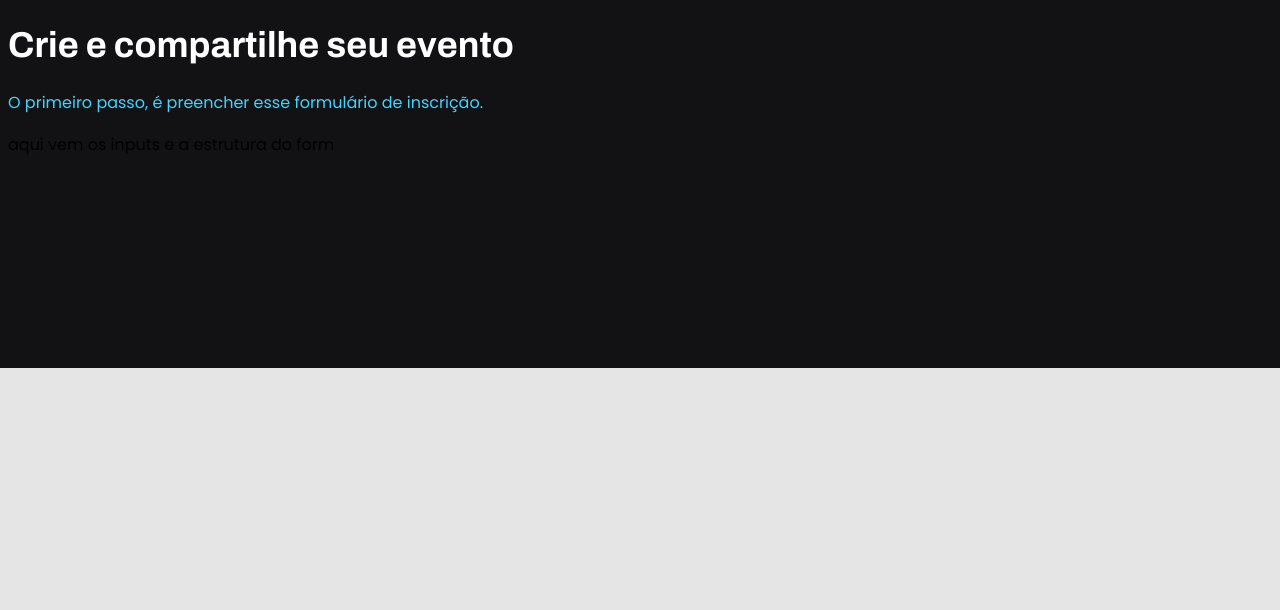
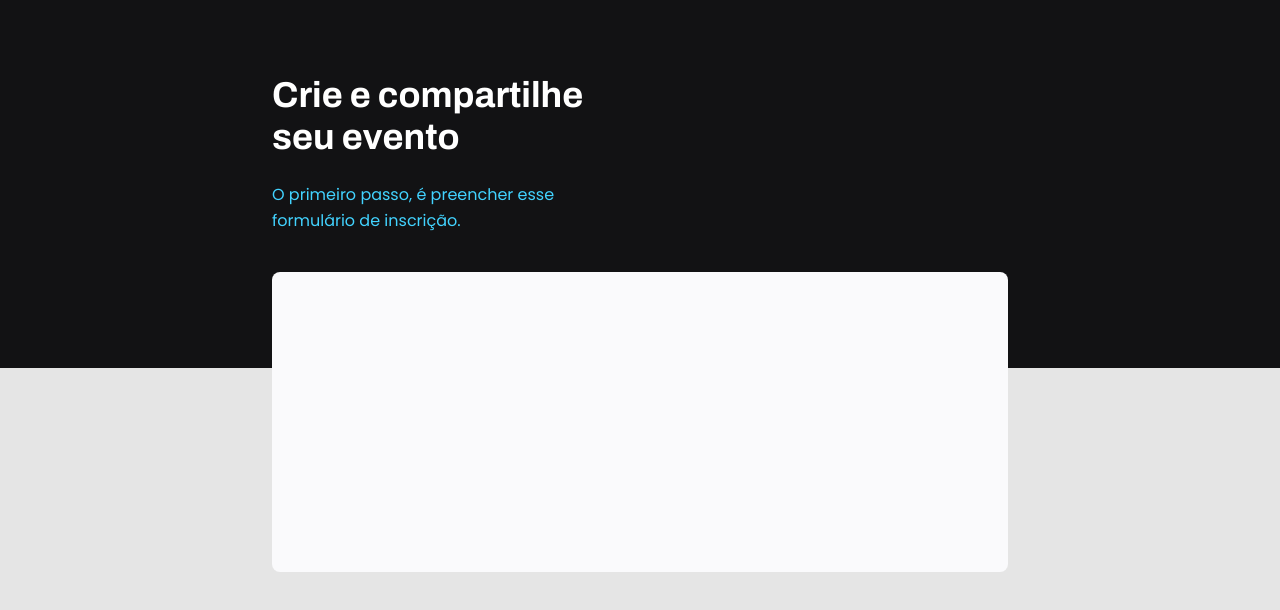
Before and after one commit to JoaoPontess/Form, a plain HTML site: page index.html in a window 1280 px wide. Drawn offline with Linux system fonts and the light colour scheme.

Commit message:
Squar questions

```diff
--- a/index.html
+++ b/index.html
@@ -13,14 +13,14 @@
  <link href="https://fonts.googleapis.com/css2?family=Archivo:wght@600;700&family=Poppins&display=swap" rel="stylesheet">
 </head>
 <body>
+    <div class="page">
         <header>
          <h1>Crie e compartilhe seu evento</h1>
          <p>O primeiro passo, é preencher esse
              formulário de inscrição.</p>
      </header>
      <form >
-
-        aqui vem os inputs e a estrutura do form
      </form>
+    </div>
 </body>
 </html>
--- a/style.css
+++ b/style.css
@@ -20,6 +20,17 @@ body::before {
     background: #121214;
 }
 
+.page {
+    width: 736px;
+    margin: auto;
+}
+
+header {
+    width: 319px;
+
+    margin-top: 74px;
+}
+
 header h1 {
     font-family: 'Archivo', sans-serif;
     font-weight: bold;
@@ -34,3 +45,10 @@ header p {
 
     color: #42D3FF;
 }
+
+form {
+   margin-top: 38px;
+    background: #fafafc;
+border-radius: 8px;
+    min-height: 300px;
+}
```
Lines whose indentation alone changed are shown as unchanged.
